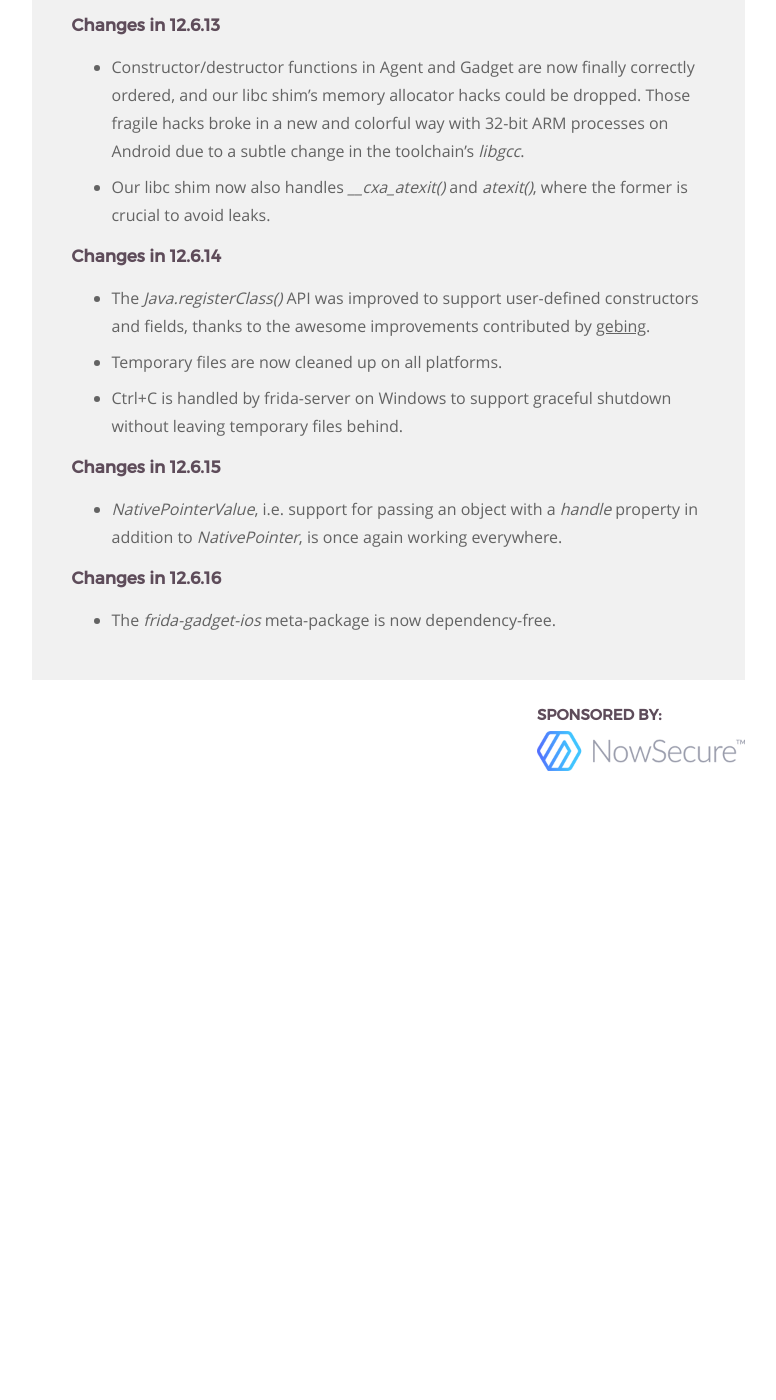
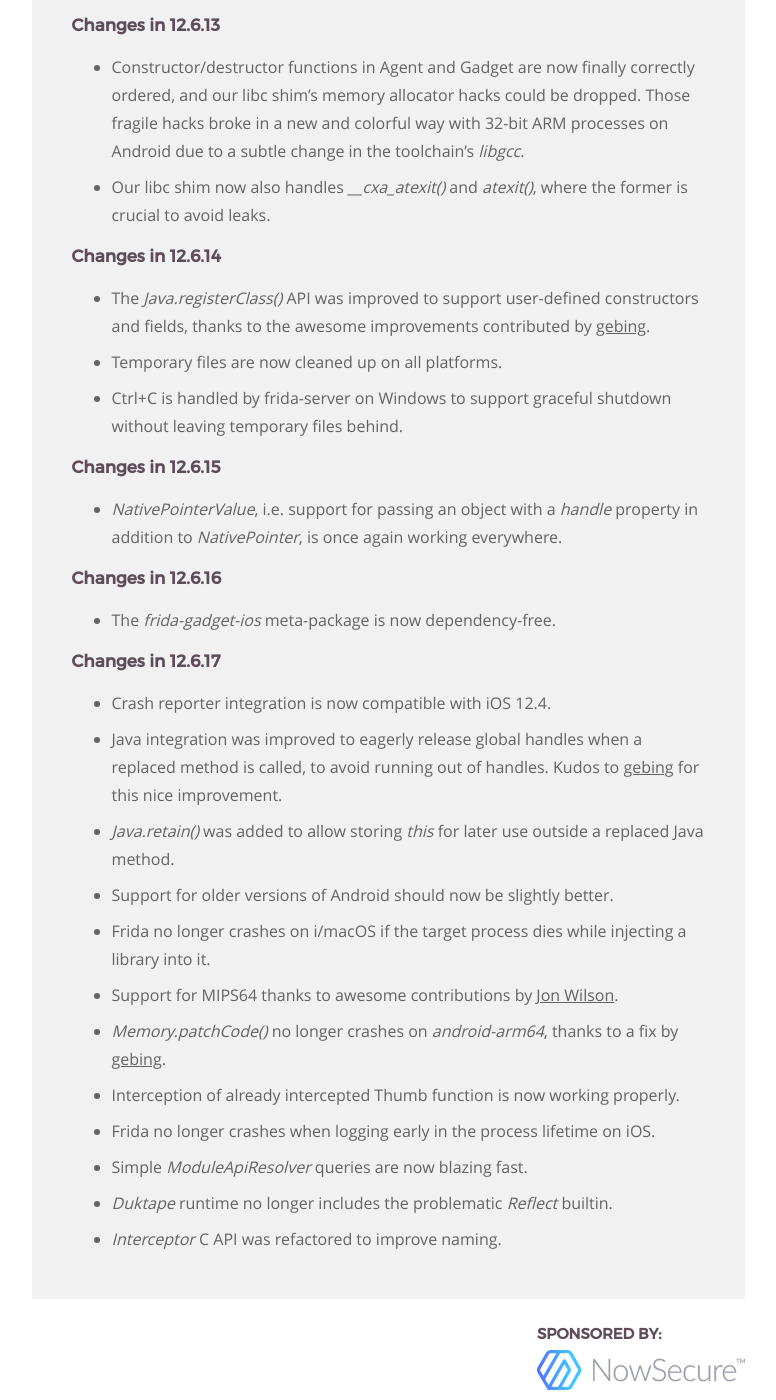
Before and after one commit to frida/frida-website, a Jekyll site: the page built from _posts/2019-05-28-frida-12-6-released.markdown, in a window 1280 px wide and 1400 px high, scrolled down 3369 px. Shown: the whole window, without its empty margins (364-1140 px from the left). Built offline with Jekyll 4.4.1, drawn with Linux system fonts in a browser that asks for light colours; before the commit the page ends 4150 px from its top, so only the background shows below that.

Commit message:
Summarize changes in 12.6.17

```diff
--- a/_posts/2019-05-28-frida-12-6-released.markdown
+++ b/_posts/2019-05-28-frida-12-6-released.markdown
@@ -161,6 +161,26 @@ Enjoy!
 
 - The *frida-gadget-ios* meta-package is now dependency-free.
 
+### Changes in 12.6.17
+
+- Crash reporter integration is now compatible with iOS 12.4.
+- Java integration was improved to eagerly release global handles when a
+  replaced method is called, to avoid running out of handles. Kudos to
+  [gebing][] for this nice improvement.
+- *Java.retain()* was added to allow storing *this* for later use outside a
+  replaced Java method.
+- Support for older versions of Android should now be slightly better.
+- Frida no longer crashes on i/macOS if the target process dies while injecting
+  a library into it.
+- Support for MIPS64 thanks to awesome contributions by [Jon Wilson][].
+- *Memory.patchCode()* no longer crashes on *android-arm64*, thanks to a fix by
+  [gebing][].
+- Interception of already intercepted Thumb function is now working properly.
+- Frida no longer crashes when logging early in the process lifetime on iOS.
+- Simple *ModuleApiResolver* queries are now blazing fast.
+- *Duktape* runtime no longer includes the problematic *Reflect* builtin.
+- *Interceptor* C API was refactored to improve naming.
+
 
 [Jake Van Dyke]: https://twitter.com/giantpune
 [Giovanni Rocca]: https://twitter.com/iGio90
@@ -174,3 +194,4 @@ Enjoy!
 [Muhammed Ziad]: https://github.com/muhzii
 [pancake]: https://twitter.com/trufae
 [xiaobaiyey]: https://github.com/xiaobaiyey
+[Jon Wilson]: https://github.com/jonwilson030981
```
